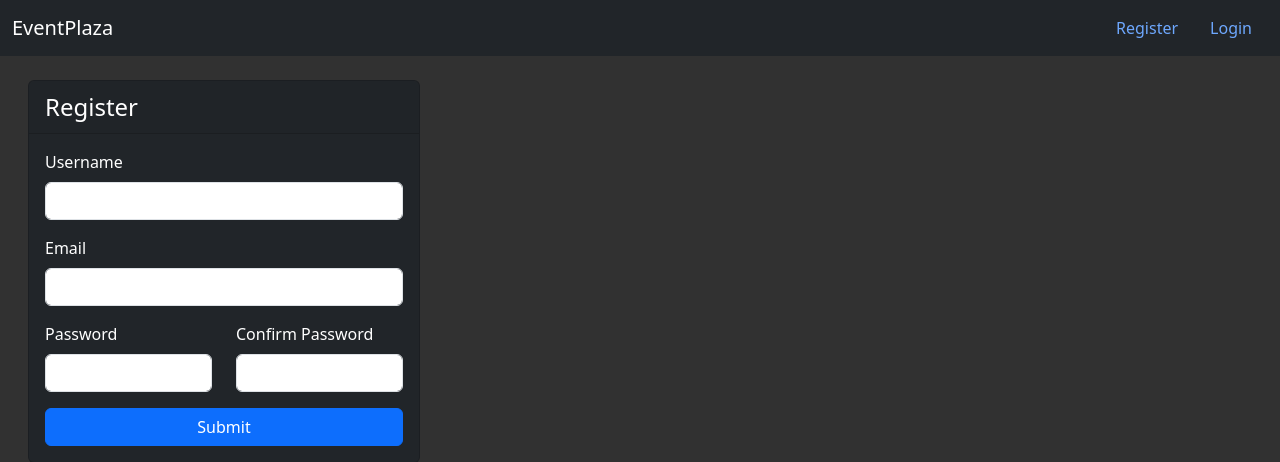
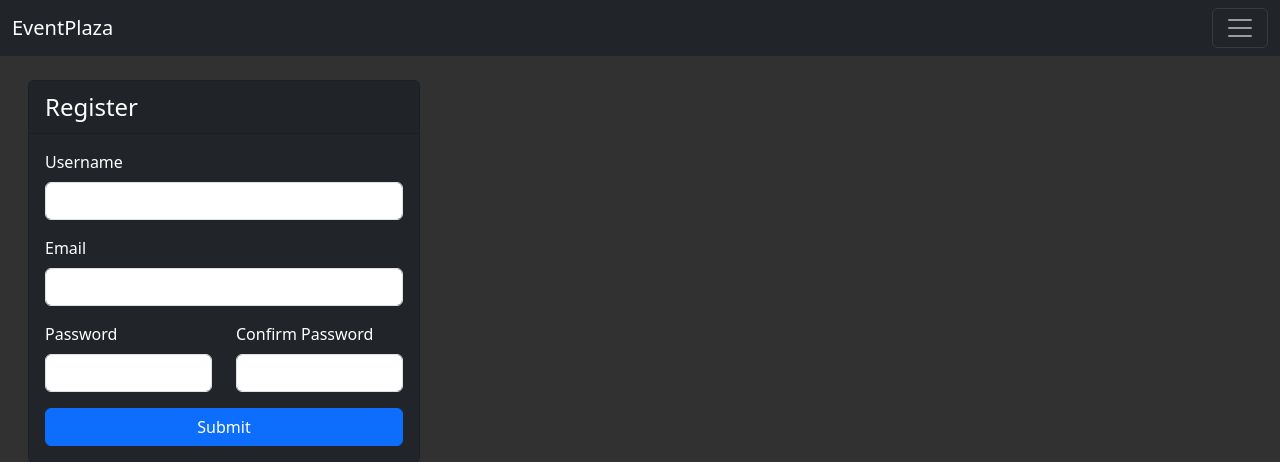
Before and after one commit to zHenriqueGN/EventPlaza, a Django app: page /authentication/register/ in a window 1280 px wide. Shown: the top 462 px of the page. Run offline with Django 4.2, Linux system fonts and the light colour scheme; some libraries are stand-ins or nearby versions.

Commit message:
feat: create collapse dropdown in navbar

```diff
--- a/templates/fragments/navbar.html
+++ b/templates/fragments/navbar.html
@@ -3,7 +3,12 @@
     <div>
       <span class="navbar-brand mb-0 h1">EventPlaza</span>
     </div>
-    <ul class="nav justify-content-center">
+    <button class="navbar-toggler" type="button" data-bs-toggle="collapse" data-bs-target="#navbarNav"
+      aria-controls="navbarNav" aria-expanded="false" aria-label="Toggle navigation">
+      <span class="navbar-toggler-icon"></span>
+    </button>
+    <div class="collapse navbar-collapse" id="navbarNav">
+      <ul class="navbar-nav justify-content-end">
         {% if not request.user.is_authenticated %}
         <li class="nav-item">
           <a class="nav-link" href="{% url 'register' %}">Register</a>
@@ -13,9 +18,16 @@
         </li>
         {% else %}
         <li class="nav-item">
-        <a class="nav-link" href="{% url 'login' %}">Logout</a>
+          <a class="nav-link" href="{% url 'event_register' %}">Event Register</a>
+        </li>
+        <li class="nav-item">
+          <a class="nav-link" href="{% url 'event_edit' %}">Event Edit</a>
+        </li>
+        <li class="nav-item">
+          <a class="nav-link text-danger" href="{% url 'login' %}">Logout</a>
         </li>
         {% endif %}
       </ul>
     </div>
+  </div>
 </nav>
```
Lines whose indentation alone changed are shown as unchanged.
